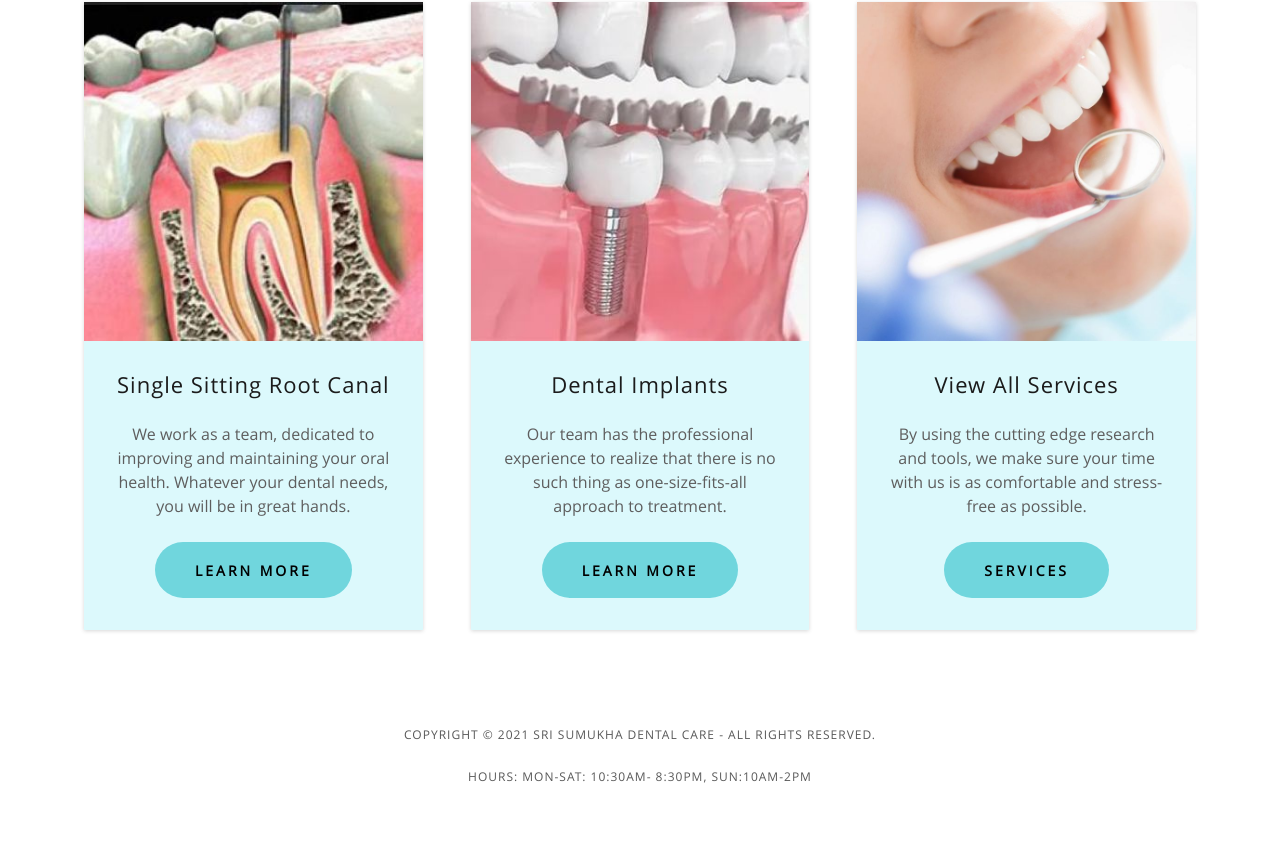
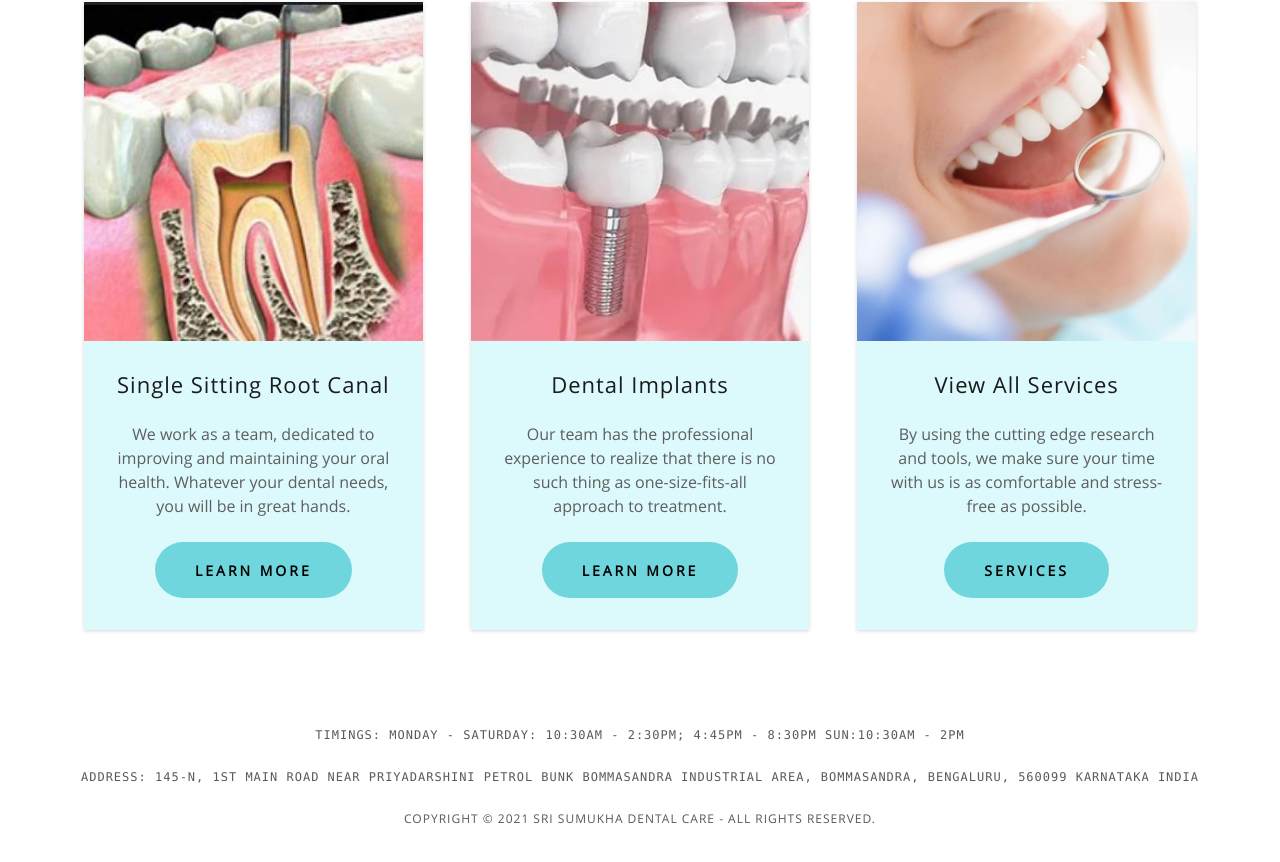
Before and after one commit to geraldchecka/dentalcare, a Next.js app: page / in a window 1280 px wide. Shown: the part 1568-2430 px from the top of the page. Built offline with nearby package versions, Linux system fonts and the light colour scheme.

Commit message:
lot of small changes

```diff
--- a/components/banner.js
+++ b/components/banner.js
@@ -14,7 +14,7 @@ const Banner = function() {
         <div style={{ display: 'inline-block' }}>
           <VectoredImage id="prefix-img" src="hospital-building" />
           <BannerText showLeftSpacing>
-            Bommasandra Industrial Area, Bommasandra, Karnataka 560099
+            Bommasandra, Karnataka 560099
           </BannerText>
         </div>
       </BannerMessage>
--- a/components/footer.js
+++ b/components/footer.js
@@ -4,8 +4,25 @@ import { FooterBlock, FooterSection } from '../styles/banner.styled';
     return (
       <>
         <FooterBlock>
+          <FooterSection>
+            <pre>
+              TIMINGS:
+              MONDAY - SATURDAY: 10:30AM - 2:30PM; 4:45PM - 8:30PM
+              SUN:10:30AM - 2PM
+            </pre>
+          </FooterSection>
+          <FooterSection>
+            <pre>
+              ADDRESS:
+              145-N, 1st Main Road
+              Near Priyadarshini Petrol Bunk
+              Bommasandra Industrial Area, Bommasandra,
+              Bengaluru, 560099
+              Karnataka
+              India
+            </pre>
+          </FooterSection>
           <FooterSection>COPYRIGHT © 2021 SRI SUMUKHA DENTAL CARE - ALL RIGHTS RESERVED.</FooterSection>
-          <FooterSection>HOURS: MON-SAT: 10:30AM- 8:30PM, SUN:10AM-2PM</FooterSection>
         </FooterBlock>
       </>
     )
```
Also changed, not shown: pages/contactus.js (+28 -3 lines), pages/our-team.js (+5 -5 lines).
